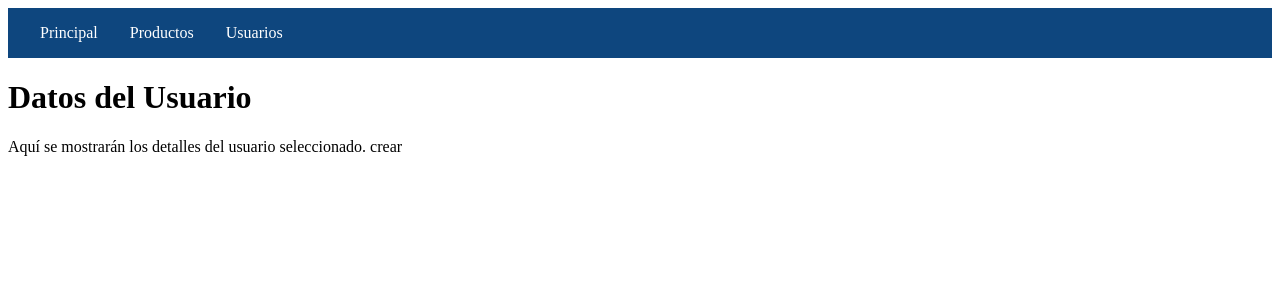
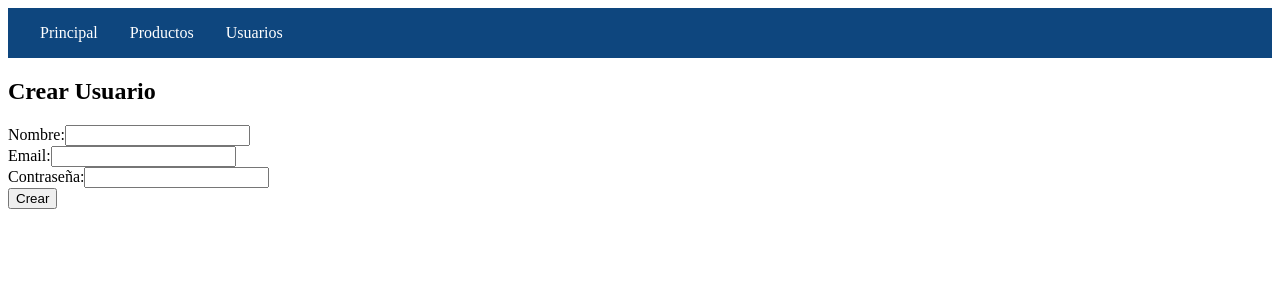
Before and after one commit to adimerpaul/cursoLaravel, a Vue app in the folder 11ecommerce/front/: page /usuarios/crear in a window 1280 px wide. Shown: the top 300 px of the page. Built offline with nearby package versions, Linux system fonts and the light colour scheme; no server answers.

Commit message:
Funcionando crear usuario

```diff
--- a/11ecommerce/front/src/main.js
+++ b/11ecommerce/front/src/main.js
@@ -14,6 +14,7 @@ const routes = [
   { path: '/productos/crear', component: () => import('./pages/producto/ProductosCreate.vue') },
   { path: '/productos/editar/:id', component: () => import('./pages/producto/ProductosEditar.vue') },
   { path: '/usuarios', component: () => import('./pages/usuarios/UserView.vue') },
+  { path: '/usuarios/crear', component: () => import('./pages/usuarios/UserCreate.vue') },
   { path: '/usuarios/:id', component: () => import('./pages/usuarios/UserShow.vue') },
 ]
 
--- /dev/null
+++ b/11ecommerce/front/src/pages/usuarios/UserCreate.vue
@@ -0,0 +1,45 @@
+<template>
+    <h2>Crear Usuario</h2>
+    <form @submit.prevent="createUser">
+        <div>
+            <label for="name">Nombre:</label>
+            <input type="text" id="name" v-model="user.name">
+        </div>
+        <div>
+            <label for="email">Email:</label>
+            <input type="email" id="email" v-model="user.email">
+        </div>
+        <div>
+            <label for="password">Contraseña:</label>
+            <input type="password" id="password" v-model="user.password">
+        </div>
+        <button type="submit">Crear</button>
+    </form>
+</template>
+<script>
+import axios from 'axios';
+export default {
+    name: "UserCreate",
+    data() {
+        return {
+            user: {
+                name: '',
+                email: '',
+                password: ''
+            }
+        };
+    },
+    methods: {
+        async createUser() {
+            axios.post('http://localhost:8000/api/users', this.user)
+                .then(response => {
+                    console.log("User created successfully:", response.data);
+                    this.$router.push('/usuarios');
+                })
+                .catch(error => {
+                    console.error("There was an error creating the user!", error);
+                });
+        }
+    }
+};
+</script>
--- a/11ecommerce/front/src/pages/usuarios/UserView.vue
+++ b/11ecommerce/front/src/pages/usuarios/UserView.vue
@@ -1,5 +1,8 @@
 <template>
     <h1>Usuarios</h1>
+    <button @click="createUser" style="padding: 10px; background-color: #4CAF50; color: white; border: none; border-radius: 5px; cursor: pointer;">
+        Crear Usuario
+    </button>
     <table>
         <thead>
         <tr>
@@ -46,6 +49,9 @@ export default {
         viewUser(id) {
             this.$router.push('/usuarios/' + id);
         },
+        createUser() {
+            this.$router.push('/usuarios/crear');
+        },
     }
 };
 </script>
```
Also changed, not shown: 2 other files (tests, documents, lock files or other folders).
